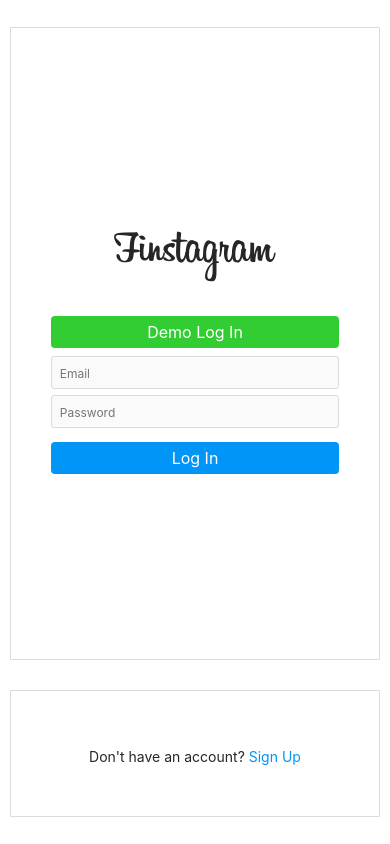
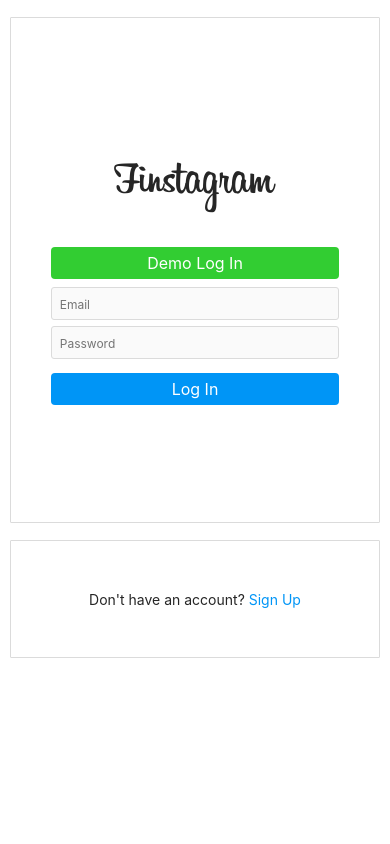
Before and after one commit to SamanthaBJimenez/my-ig, a React (Create React App) app in the folder frontend/: page / in a window 390 px wide. Built offline with nearby package versions, Linux system fonts and the light colour scheme; no server answers; a web font is replaced by a local one; what javascript-time-ago would draw is missing.

Commit message:
make log in page mobile responsive

```diff
--- a/frontend/src/css/LogIn.css
+++ b/frontend/src/css/LogIn.css
@@ -315,35 +315,41 @@
         background-color: rgba(var(--d87,255,255,255),1);
         border: 1px solid rgba(var(--b6a,219,219,219),1);
         border-radius: 1px;
-        margin: 15px;
+        margin: 0px;
+        /* margin: 15px; */
         /* padding: 10px 0; */
         width: 95%;
         position: relative;
         right: auto;
     }
     .topDivLogIn {
-        padding: 20vh 0;
-        height: 75vh;
+        padding: unset;
+        height: 60vh;
+        justify-content: center;
     }
     .middleDivLogIn {
-        padding: 5vh 0;
+        /* padding: 5vh 0; */
+        padding: unset;
         /* position: absolute; */
         bottom: auto;
-        height: 15vh;
+        height: 14vh;
+        justify-content: center;
     }
     .logIn {
-        height: 100vh;
+        height: 80vh;
         position: relative;
-        margin-top: 0px;
-        justify-content: center;
+        /* margin-top: 2vh; */
+        margin: 0px;
+        justify-content: space-evenly;
         /* width: 100vh; */
         align-items: center;
-        overflow: hidden;
+        overflow: visible;
     }
     .mainDiv {
         display: flex;
         margin: 0px;
-        height: 100vh;
+        padding: 0px;
+        height: 80vh;
         /* justify-content: inherit; */
         overflow: hidden;
     }
```
